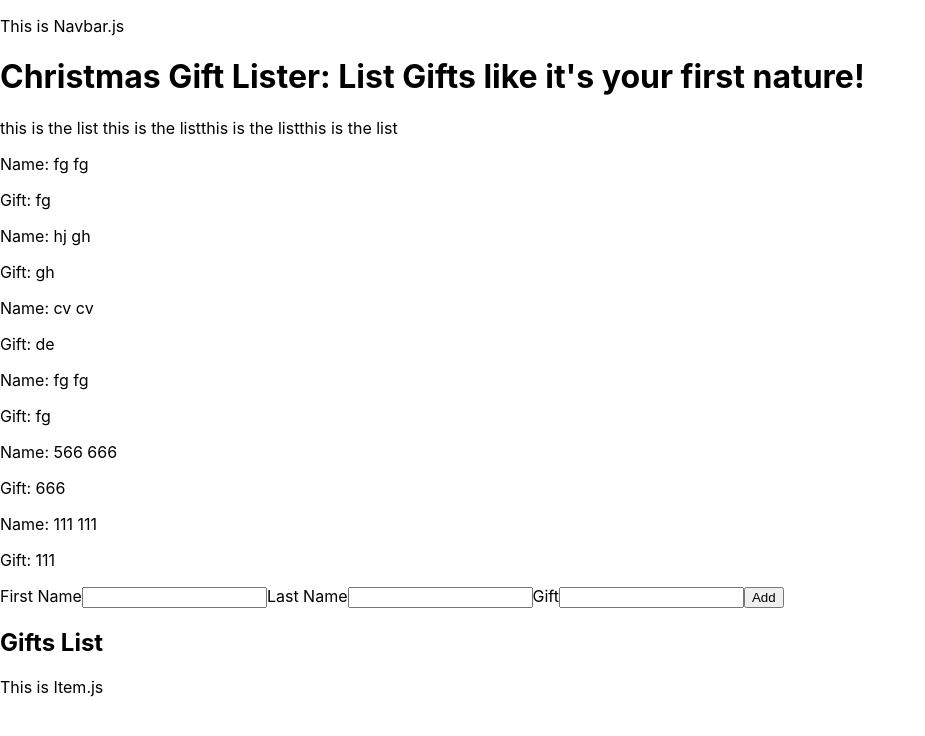
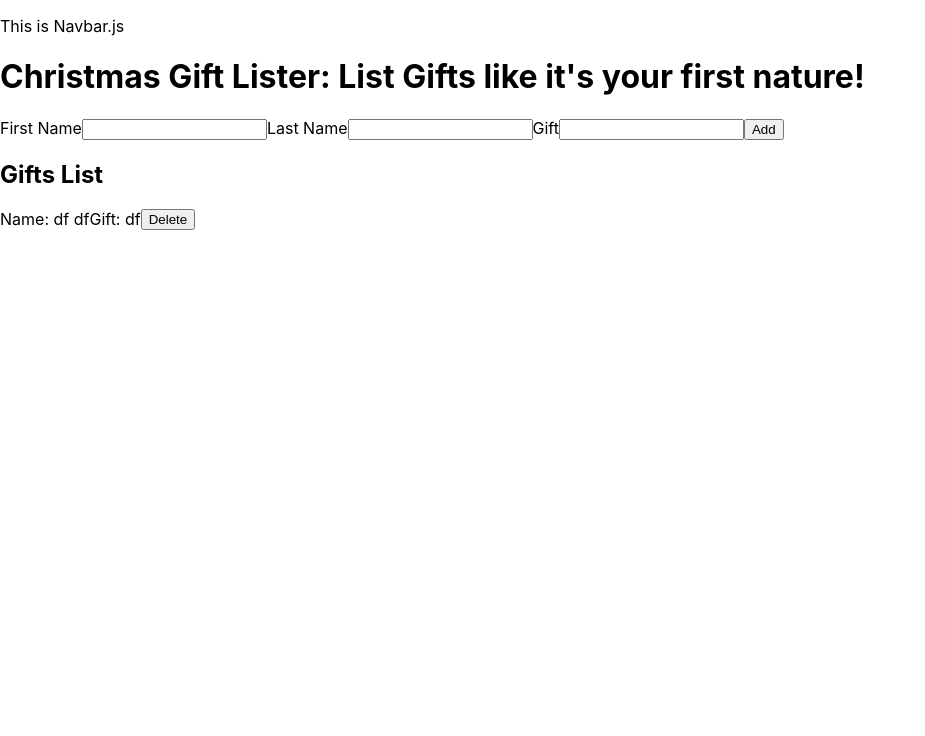
Before and after one commit to andrew-korsten/gift-lister, a React (Create React App) app: page / in a window 1280 px wide. Shown: the top 736 px of the page, without its empty margins (0-925 px from the left). Built offline with nearby package versions, Linux system fonts and the light colour scheme; data requests are answered from the project's data file.

Commit message:
Created the delete feature

```diff
--- a/data/db.json
+++ b/data/db.json
@@ -1,40 +1,10 @@
 {
   "items": [
     {
-      "firstName": "fg",
-      "lastName": "fg",
-      "gift": "fg",
-      "id": "3"
-    },
-    {
-      "firstName": "hj",
-      "lastName": "gh",
-      "gift": "gh",
-      "id": "5"
-    },
-    {
-      "firstName": "cv",
-      "lastName": "cv",
-      "gift": "de",
-      "id": "72e577c2-ef6c-4193-a428-3984e4b6ec4c"
-    },
-    {
-      "firstName": "fg",
-      "lastName": "fg",
-      "gift": "fg",
-      "id": "ae29c375-0305-45b4-9db1-aed20345d9fe"
-    },
-    {
-      "firstName": "566",
-      "lastName": "666",
-      "gift": "666",
-      "id": "bd48f4ac-645f-4ed4-b8e9-999326cf6b45"
-    },
-    {
-      "firstName": "111",
-      "lastName": "111",
-      "gift": "111",
-      "id": "0f11219a-9c1a-4211-be09-49309f385c15"
+      "firstName": "df",
+      "lastName": "df",
+      "gift": "df",
+      "id": "a661d09a-45a2-4032-ad63-d9b14420635c"
     }
   ]
 }
--- a/src/Home.js
+++ b/src/Home.js
@@ -43,30 +43,31 @@ const Home = () => {
 
     }
 
-    console.log(items)
+    // D4. Create the itemDeleter funct
+    const itemDeleter = (deletedId) => {
+
+      // D5. Filter out the item with the selected id
+      const upDatedItems = items.filter(item => item.id !== deletedId)
+
+      // D6. setState
+      setItems(upDatedItems)
+
+      // D7. fetch Delete
+      fetch('http://localhost:8000/items/' + deletedId, {
+        method: 'DELETE'
+      })
+
+    }
 
 
     return (<div className="home">
         <h1>Christmas Gift Lister: List Gifts like it's your first nature!</h1>
 
-        <p>this is the list this is the listthis is the listthis is the list </p>
-
-        {items &&
-
-          items.map((item) => (
-              <div className="item-container" key={item.id}>
-                  <p>Name: {item.firstName} {item.lastName}</p>
-                  <p>Gift: {item.gift}</p>
-              </div>
-          ))
-
-        }
-
-
         {/* // B2. Prop in and out the function in Create.js */}
         <Create itemGrabber={itemGrabber} />
 
-        <List />
+        {/* D6. Prop in out itemDeleter */}
+        <List items={items} itemDeleter={itemDeleter} />
 
     </div>);
 }
--- a/src/Item.js
+++ /dev/null
@@ -1,7 +0,0 @@
-const Item = () => {
-    return (<div className="item">
-        <p>This is Item.js</p>
-    </div>);
-}
-
-export default Item;
--- a/src/List.js
+++ b/src/List.js
@@ -1,7 +1,36 @@
+import { useEffect, useState } from "react";
 
-import Item from './Item';
 
-const List = () => {
+const List = ({ items, itemDeleter }) => {
+
+    const [status, setStatus] = useState('-');
+
+    // D1. Create the state for "background"
+    const [background, setBackground] = useState('');
+
+    useEffect(() => {
+
+        // the ternary for bg
+        if(status === '-') {
+            setBackground('yellow')
+        } else {
+            setBackground('#00FFFF')
+        }
+
+        console.log(background)
+
+    }, [status])
+
+    console.log(background)
+
+    // D2. Create the deleteHandler + pass in the "id"
+    const deleteHandler = (id) => {
+        // D3. Invoke the uplifter
+        itemDeleter(id)
+
+    }
+
+
 
 
 
@@ -9,7 +38,35 @@ const List = () => {
 
 
         <h2>Gifts List</h2>
-        <Item />
+
+        {items &&
+
+            items.map((item) => (
+                // D2. Set the bg color for light blue in the div
+                // D3. Create the variable code for the bg color:
+                // 1. If "status" is "-", then bg should be yellow; otherwise, the bg should be #00FFFF. - in funct
+                <div className="item-container" key={item.id} style={{backgroundColor: {background} }}>
+                    <div>Name: {item.firstName} {item.lastName}</div>
+                    <div>Gift: {item.gift}</div>
+                    {/* D1. Create the delete button + hook the handler + add the "item.id" to identify the item */}
+                    <button
+                        onClick={() => deleteHandler(item.id)}
+                    >
+                        Delete</button>
+                    {/* <select
+                        value={status}
+                        onChange={(e) => setStatus(e.target.value)}
+                    >
+
+                    <option value="-">-</option>
+                    <option value="+">+</option>
+
+                    </select> */}
+                </div>
+            ))
+
+        }
+
     </div>);
 }
 
--- a/src/index.css
+++ b/src/index.css
@@ -11,3 +11,8 @@ code {
   font-family: source-code-pro, Menlo, Monaco, Consolas, 'Courier New',
     monospace;
 }
+
+.item-container {
+  display: flex;
+  margin-bottom: 30px;
+}
```
